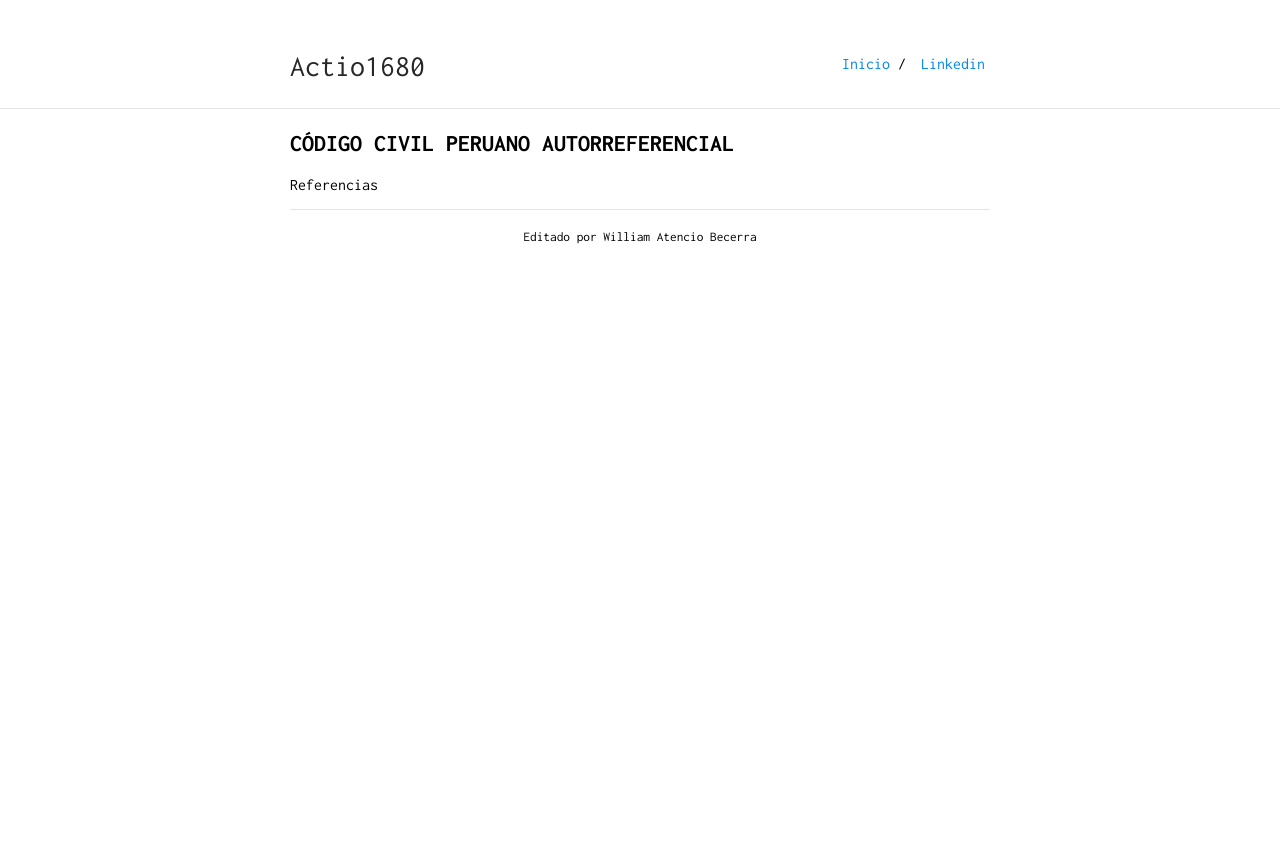
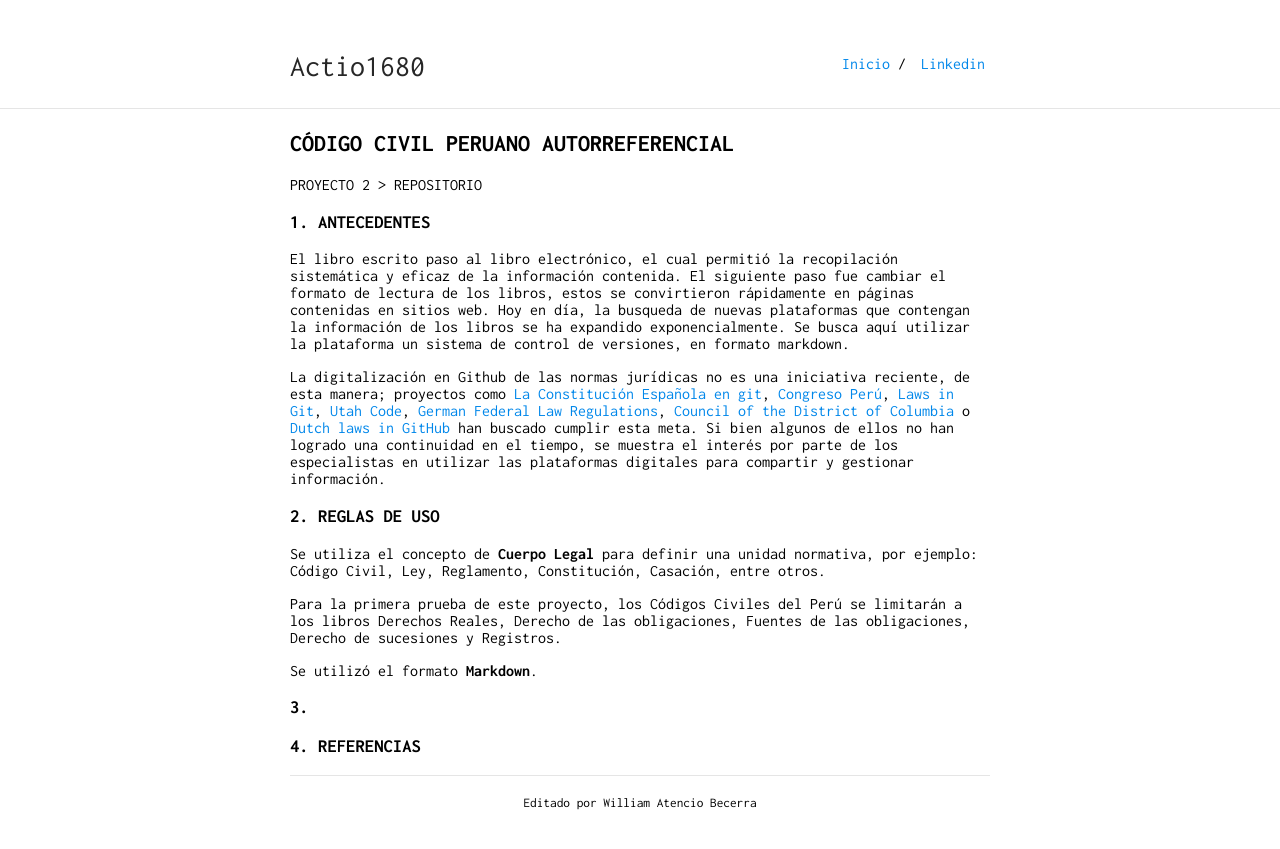
Before and after one commit to actio1680/actio1680.github.io, a Jekyll site: the page built from proyecto2.md, in a window 1280 px wide. Shown: the top 849 px of the page. Built offline with Jekyll 4.4.1, drawn with Linux system fonts in a browser that asks for light colours; our own code applies the rules of GitHub Pages for plain Markdown files.

Commit message:
Update proyecto2.md

```diff
--- a/proyecto2.md
+++ b/proyecto2.md
@@ -3,8 +3,23 @@ layout: default
 ---
 
 ## CÓDIGO CIVIL PERUANO AUTORREFERENCIAL
+PROYECTO 2 > REPOSITORIO
 
-Referencias
+### 1. ANTECEDENTES
+El libro escrito paso al libro electrónico, el cual permitió la recopilación sistemática y eficaz de la información contenida. El siguiente paso fue cambiar el formato de lectura de los libros, estos se convirtieron rápidamente en páginas contenidas en sitios web. Hoy en día, la busqueda de nuevas plataformas que contengan la información de los libros se ha expandido exponencialmente. Se busca aquí utilizar la plataforma un sistema de control de versiones, en formato markdown.
+
+La digitalización en Github de las normas jurídicas no es una iniciativa reciente, de esta manera; proyectos como [La Constitución Española en git](https://github.com/hpalacio/leyes), [Congreso Perú](https://github.com/jeqo/peru-congreso), [Laws in Git](https://leibniz-internship-report.herokuapp.com/nl_linked_legal_data/laws_in_git), [Utah Code](https://github.com/divegeek/utahcode), [German Federal Law Regulations](https://github.com/bundestag/gesetze), [Council of the District of Columbia](https://github.com/DCCouncil) o [Dutch laws in GitHub](https://github.com/statengeneraal/laws-markdown) han buscado cumplir esta meta. Si bien algunos de ellos no han logrado una continuidad en el tiempo, se muestra el interés por parte de los especialistas en utilizar las plataformas digitales para compartir y gestionar información.
+
+### 2. REGLAS DE USO
+Se utiliza el concepto de **Cuerpo Legal** para definir una unidad normativa, por ejemplo: Código Civil, Ley, Reglamento, Constitución, Casación, entre otros.
+
+Para la primera prueba de este proyecto, los Códigos Civiles del Perú se limitarán a los libros Derechos Reales, Derecho de las obligaciones, Fuentes de las obligaciones, Derecho de sucesiones y Registros.
+
+Se utilizó el formato **Markdown**.
+
+### 3.
+
+### 4. REFERENCIAS
 
 [^1]: Revoredo de DeBakey, D. (1985). *Código civil. Antecedentes legislativos, comparación con el Código de 1936*. T.1, parte I. Artes Gráficas de la Industria Avanzada.
 [^2]: Revoredo de DeBakey, D. (1985). *Código civil. Antecedentes legislativos, comparación con el Código de 1936*. T.2, parte I. Artes Gráficas de la Industria Avanzada.
```
